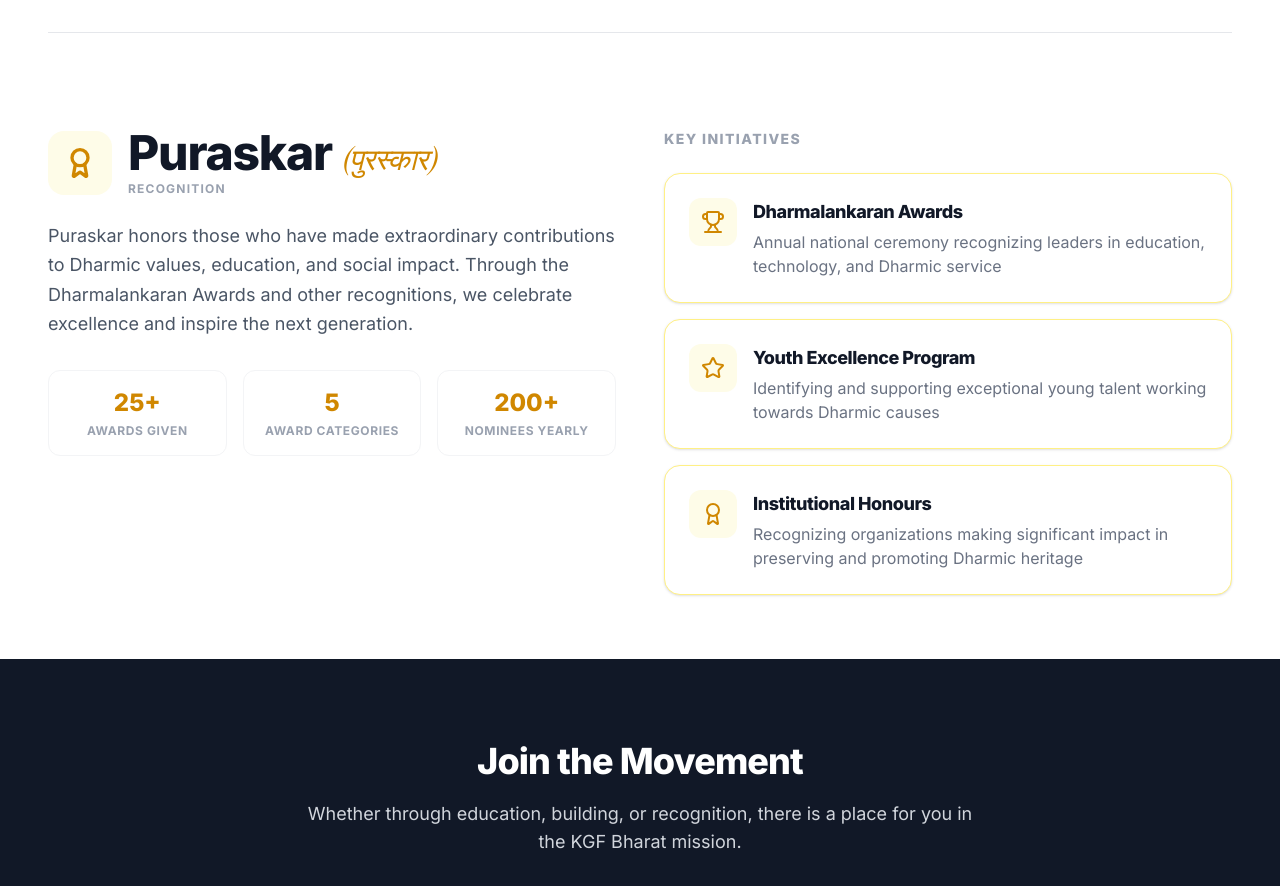
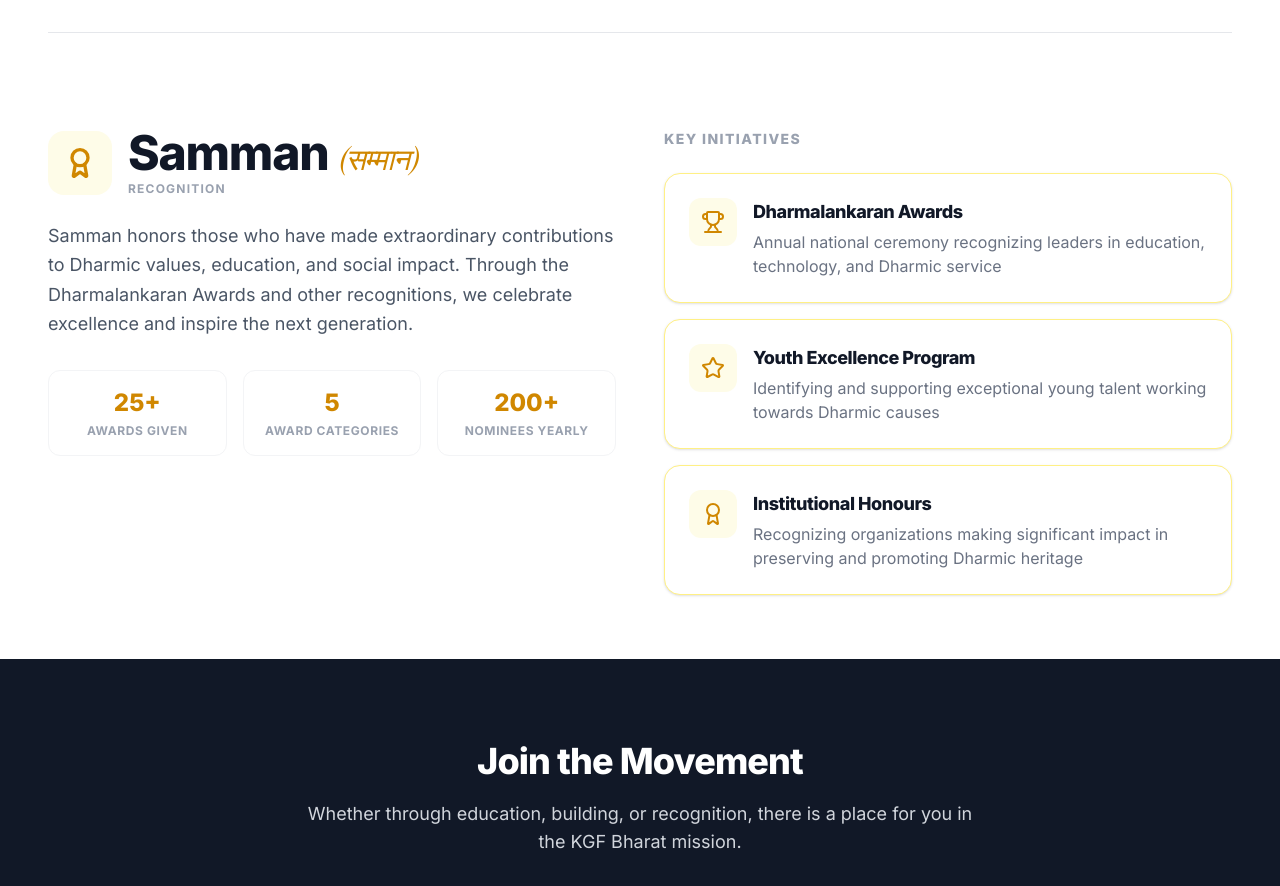
Before and after one commit to kumargauraw-blip/kgfbharat-redesign, a Next.js app: page /mission in a window 1280 px wide. Shown: the part 1720-2606 px from the top of the page. Built offline with nearby package versions, Linux system fonts and the light colour scheme.

Commit message:
Replace Puraskar/पुरस्कार with Samman/सम्मान sitewide

```diff
--- a/src/app/about/page.tsx
+++ b/src/app/about/page.tsx
@@ -7,11 +7,11 @@
 export const metadata: Metadata = {
     title: "About Us | KGF Bharat",
     description:
-        "Learn about Kurukshetra Gurukulam Foundation (KGF), established to reawaken Dharmakshetra for Sanatan Dharmis through Shiksha, Puraskar, and Nirman.",
+        "Learn about Kurukshetra Gurukulam Foundation (KGF), established to reawaken Dharmakshetra for Sanatan Dharmis through Shiksha, Samman, and Nirman.",
     openGraph: {
         title: "About KGF Bharat",
         description:
-            "Kurukshetra Gurukulam Foundation (KGF) has been established to reawaken Dharmakshetra for the Sanatan Dharmis through Shiksha, Puraskar, and Nirman.",
+            "Kurukshetra Gurukulam Foundation (KGF) has been established to reawaken Dharmakshetra for the Sanatan Dharmis through Shiksha, Samman, and Nirman.",
     },
 }
 
@@ -77,7 +77,7 @@
                             Kurukshetra Gurukulam Foundation
                         </h1>
                         <p className="text-xl text-[#111827] leading-relaxed">
-                            Reawakening Dharmakshetra for Sanatan Dharmis through Shiksha, Puraskar, and Nirman.
+                            Reawakening Dharmakshetra for Sanatan Dharmis through Shiksha, Samman, and Nirman.
                         </p>
                     </div>
                 </div>
@@ -95,7 +95,7 @@
                         </h2>
                         <div className="space-y-6 text-lg text-gray-600 leading-relaxed">
                             <p>
-                                Kurukshetra Gurukulam Foundation (KGF) has been established to reawaken Dharmakshetra for the Sanatan Dharmis. This Gurukulam is different from the traditional Gurukuls, in which only the study and teaching of young students was arranged. This Gurukulam is for both men and women of all age groups. Its aim is to Strengthen the Sanatan society through Shiksha, Puraskar, and Nirman.
+                                Kurukshetra Gurukulam Foundation (KGF) has been established to reawaken Dharmakshetra for the Sanatan Dharmis. This Gurukulam is different from the traditional Gurukuls, in which only the study and teaching of young students was arranged. This Gurukulam is for both men and women of all age groups. Its aim is to Strengthen the Sanatan society through Shiksha, Samman, and Nirman.
                             </p>
                             <p>
                                 Kurukshetra has been called Dharmakshetra because it is blessed by Bhagwan Vishnu. According to Vaman Purana, King Kuru cultivated the Mahadharmas here, for which he sacrificed his body as a seed and Prabhu Vishnu sowed that seed. This is why Kurukshetra is called Dharmakshetra.
@@ -148,9 +148,9 @@
                         <div className="mx-auto w-16 h-16 bg-yellow-50 rounded-2xl flex items-center justify-center mb-6">
                             <Award className="h-8 w-8 text-yellow-600" />
                         </div>
-                        <h3 className="text-2xl font-black text-[#111827] mb-3">Puraskar</h3>
+                        <h3 className="text-2xl font-black text-[#111827] mb-3">Samman</h3>
                         <p className="text-gray-500 leading-relaxed">
-                            Puraskar (Awards) is KGF&apos;s way of honoring outstanding contributors to Sanatan Dharma, culture, social service, education, and national pride.
+                            Samman (Awards) is KGF&apos;s way of honoring outstanding contributors to Sanatan Dharma, culture, social service, education, and national pride.
                         </p>
                     </div>
                 </div>
--- a/src/app/mission/page.tsx
+++ b/src/app/mission/page.tsx
@@ -3,7 +3,7 @@
 
 export const metadata: Metadata = {
     title: "Our Mission | KGF Bharat",
-    description: "Discover the three pillars of KGF Bharat: Shiksha (Education), Nirman (Nation Building), and Puraskar (Recognition), driving Dharmic renaissance through technology and tradition.",
+    description: "Discover the three pillars of KGF Bharat: Shiksha (Education), Nirman (Nation Building), and Samman (Recognition), driving Dharmic renaissance through technology and tradition.",
 }
 
 const pillars = [
@@ -76,8 +76,8 @@
         ],
     },
     {
-        name: "Puraskar",
-        sanskrit: "पुरस्कार",
+        name: "Samman",
+        sanskrit: "सम्मान",
         subtitle: "Recognition",
         icon: Award,
         accentColor: "yellow-600",
@@ -85,7 +85,7 @@
         textColor: "text-yellow-600",
         borderColor: "border-yellow-200",
         description:
-            "Puraskar honors those who have made extraordinary contributions to Dharmic values, education, and social impact. Through the Dharmalankaran Awards and other recognitions, we celebrate excellence and inspire the next generation.",
+            "Samman honors those who have made extraordinary contributions to Dharmic values, education, and social impact. Through the Dharmalankaran Awards and other recognitions, we celebrate excellence and inspire the next generation.",
         initiatives: [
             {
                 icon: Trophy,
--- a/src/components/home/ValuesSection.tsx
+++ b/src/components/home/ValuesSection.tsx
@@ -61,16 +61,16 @@
                             </div>
                         </div>
 
-                        {/* Puraskar Card */}
+                        {/* Samman Card */}
                         <div className="bg-white p-10 rounded-[3rem] shadow-xl border border-gray-100 hover:border-yellow-200 transition-all group">
                             <div className="flex gap-8 items-start flex-col sm:flex-row">
                                 <div className="w-20 h-20 shrink-0 bg-yellow-50 rounded-3xl flex items-center justify-center group-hover:scale-110 transition-transform">
                                     <Award className="w-10 h-10 text-yellow-600" strokeWidth={2.5} />
                                 </div>
                                 <div className="space-y-4">
-                                    <h3 className="text-3xl font-black text-[#111827]">Puraskar <span className="text-yellow-600 font-serif italic font-normal">(पुरस्कार)</span></h3>
+                                    <h3 className="text-3xl font-black text-[#111827]">Samman <span className="text-yellow-600 font-serif italic font-normal">(सम्मान)</span></h3>
                                     <p className="text-gray-500 font-medium leading-relaxed text-lg">
-                                        Honoring our Heroes. Puraskar is our way of recognizing outstanding contributors to <span className="text-[#111827] font-bold">Sanatan Dharma, education, and social service</span>. By celebrating these role models, we inspire the youth to dedicate themselves to the renaissance of our glorious society.
+                                        Honoring our Heroes. Samman is our way of recognizing outstanding contributors to <span className="text-[#111827] font-bold">Sanatan Dharma, education, and social service</span>. By celebrating these role models, we inspire the youth to dedicate themselves to the renaissance of our glorious society.
                                     </p>
                                 </div>
                             </div>
```
